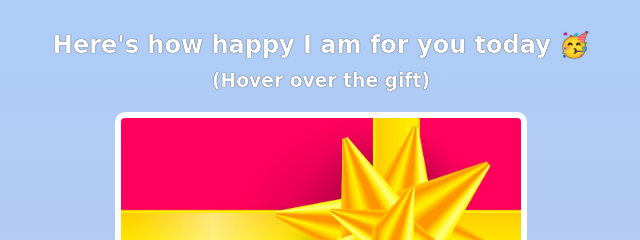
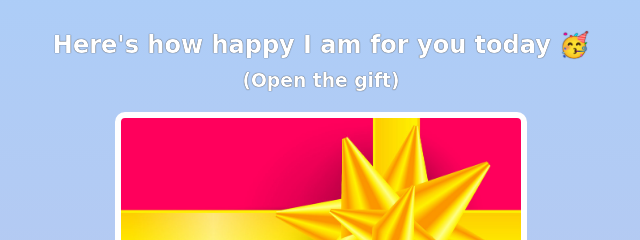
Before and after one commit to GavynShirley/colten-bday, a website built with Vite: page index.html in a window 1280 px wide. Shown: the part 421-661 px from the top of the page, 319-959 px from the left. Built offline with nearby package versions, Linux system fonts and the light colour scheme; a web font is replaced by a local one.

Commit message:
Update index.html

```diff
--- a/index.html
+++ b/index.html
@@ -16,7 +16,7 @@
 
         <div class="gift-section">
             <h2 class="gift-title">Here's how happy I am for you today 🥳</h2>
-            <h3 class="gift-hint">(Hover over the gift)</h3>
+            <h3 class="gift-hint">(Open the gift)</h3>
             <div class="gift-img" id="gift-img-happy"></div>
         </div>
 
```
